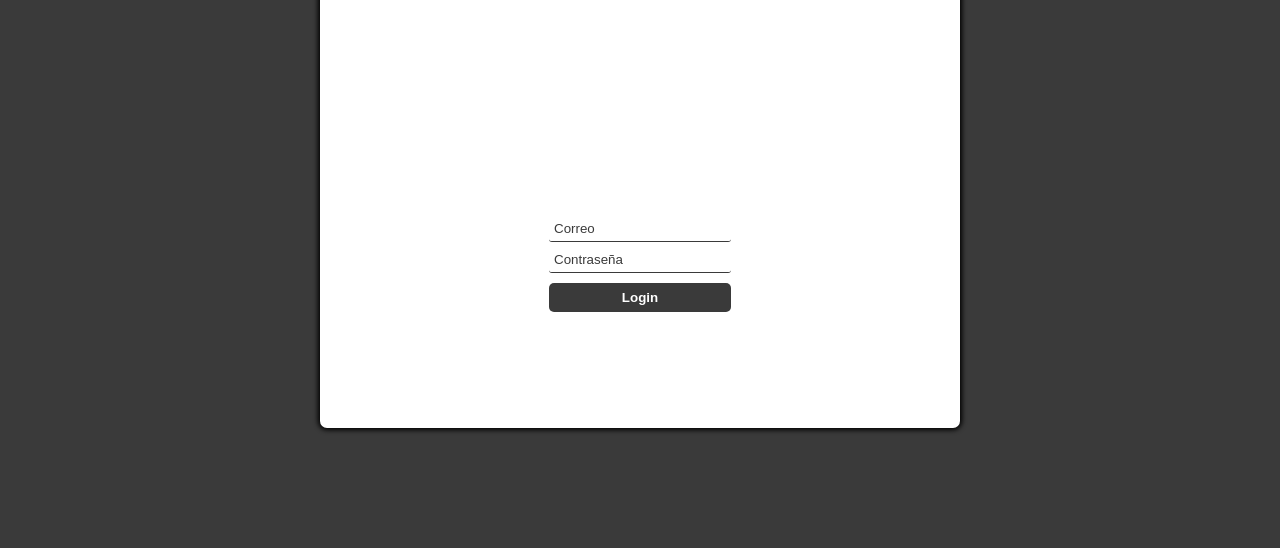
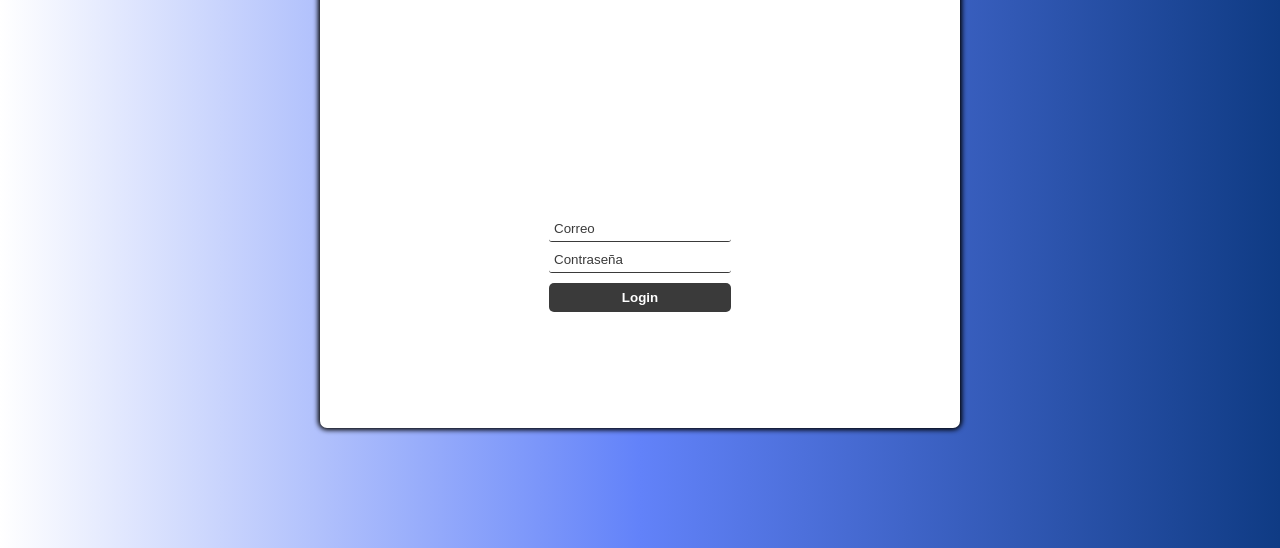
Before and after one commit to PaoloBello94/login-template-vanilla-Html, a plain HTML site: page loginpage1.html in a window 1280 px wide. Shown: the part 252-800 px from the top of the page. Drawn offline with Linux system fonts and the light colour scheme.

Commit message:
login page new test movile web

```diff
--- a/loginpagestyles.css
+++ b/loginpagestyles.css
@@ -9,7 +9,7 @@ body {
   display: grid;
   justify-items: center;
   align-items: center;
-  background-color: #3a3a3a;
+  background: linear-gradient(90deg, #FFFFFF, #6282F9, #0f3b84);
 }
 
 #main-holder {
@@ -18,7 +18,7 @@ body {
   display: grid;
   justify-items: center;
   align-items: center;
-  background-color: white;
+  background-color: white ;
   border-radius: 7px;
   box-shadow: 0px 0px 5px 2px black;
 }
```
